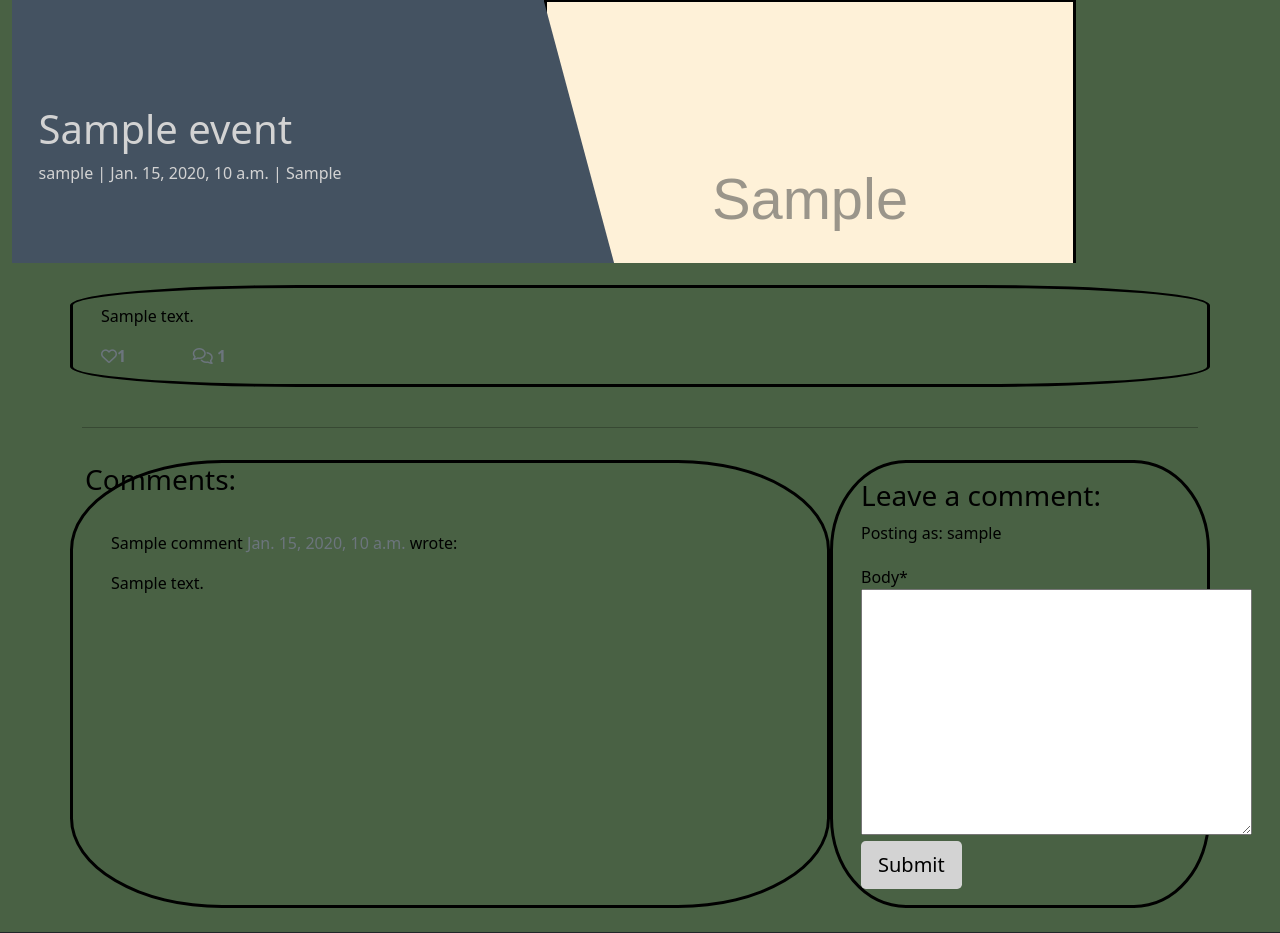
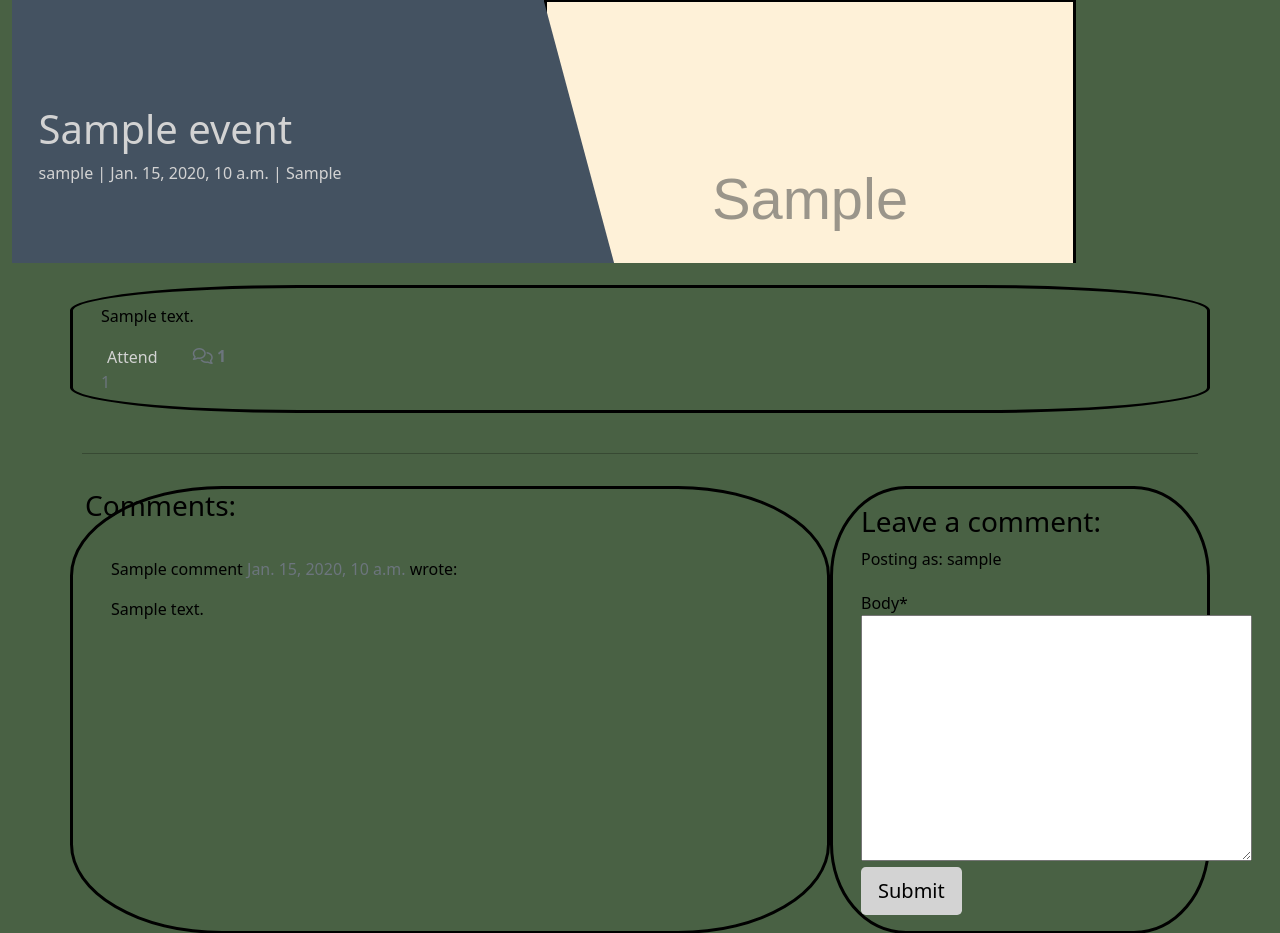
Before and after one commit to jessicarydberg/SocialClimbing, a Django app: a page that uses templates/event.html in a window 1280 px wide. Shown: the part 85-1018 px from the top of the page. Run offline with Django 3.2, Linux system fonts and the light colour scheme; a user stored in the database is signed in; tables that the repository leaves empty hold one stand-in row (values such as "Sample post"); grey boxes marked "Sample" are stand-in pictures; some libraries are stand-ins or nearby versions.

Commit message:
Add feature for attending events

```diff
--- a/social/urls.py
+++ b/social/urls.py
@@ -4,5 +4,6 @@ from django.urls import path
 
 urlpatterns = [
     path('', views.EventList.as_view(), name='home'),
-    path('<slug:slug>/', views.EventDetail.as_view(), name='event_detail')
+    path('<slug:slug>/', views.EventDetail.as_view(), name='event_detail'),
+    path('attend/<slug:slug>/', views.PostAttend.as_view(), name='event_attendees')
 ]
--- a/social/views.py
+++ b/social/views.py
@@ -1,5 +1,6 @@
-from django.shortcuts import render, get_object_or_404
+from django.shortcuts import render, get_object_or_404, reverse
 from django.views import generic, View
+from django.http import HttpResponseRedirect
 from .models import Event
 from .forms import CommentForm
 
@@ -63,3 +64,15 @@ class EventDetail(View):
                 "comment_form": CommentForm()
             },
         )
+
+class PostAttend(View):
+
+    def post(self, request, slug):
+        event = get_object_or_404(Event, slug=slug)
+
+        if event.attendees.filter(id=request.user.id).exists():
+            event.attendees.remove(request.user)
+        else:
+            event.attendees.add(request.user)
+
+        return HttpResponseRedirect(reverse('event_detail', args=[slug]))
--- a/templates/event.html
+++ b/templates/event.html
@@ -35,8 +35,32 @@
                 <div class="row">
 
                     <div class="col-1">
-                        <!-- The number of likes goes before the closing strong tag -->
-                        <strong class="text-secondary"><i class="far fa-heart"></i>{{ event.number_of_attendees }} </strong>
+                        <strong>
+                            {% if user.is_authenticated %}
+                            <form class="d-inline" action="{% url 'event_attendees' event.slug %}" method="POST">
+                               {% csrf_token %}
+                               {% if attended %}
+
+                                <button type="submit" name="event_id" value="{{ event.slug }}" class="btn-like">
+                                    Attend
+                                </button>
+
+                               {% else %}
+
+                               <button type="submit" name="event_id" value="{{ event.slug }}" class="btn-like">
+                                <strong>Attending</strong>
+                                </button>
+
+                               {% endif %}
+                            </form>
+                            {% else %}
+
+                            <span class="text-secondary">
+                                <i class="far fa-heart"></i>
+                            </span>
+                            {% endif %}
+                        </strong>
+                        <span class="text-secondary"></i>{{ event.number_of_attendees }} </span>
                     </div>
                     <div class="col-1">
                         {% with comments.count as total_comments %}
```
